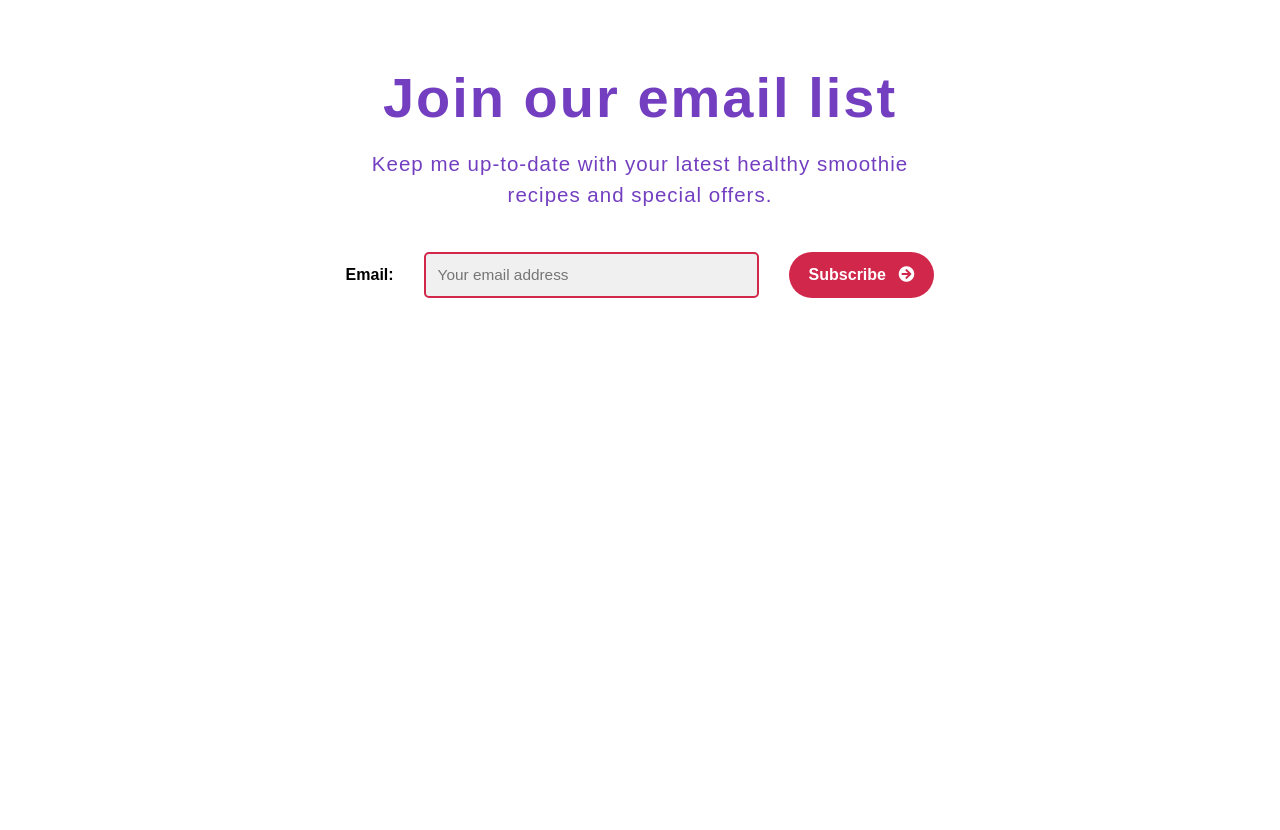
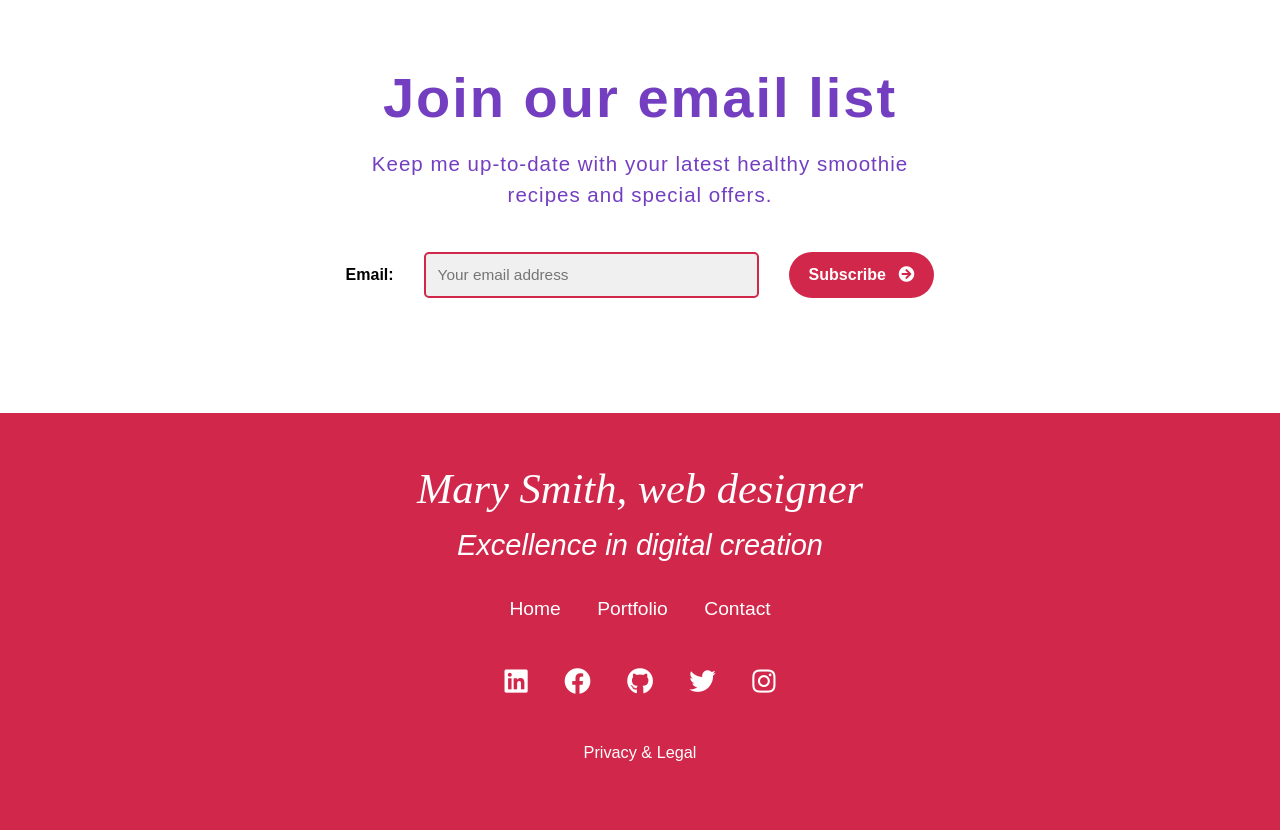
Before and after one commit to lenamont/lenamont.github.io, a plain HTML site: page portfolio/smoothies/index.html in a window 1280 px wide. Shown: the part 2282-3112 px from the top of the page. Before the commit the page ends 2631 px from the top, so only its background shows below. Drawn offline with Linux system fonts and the light colour scheme; a web font is replaced by a local one.

Commit message:
smoothies + footer

```diff
--- a/portfolio/smoothies/assets/css/style.css
+++ b/portfolio/smoothies/assets/css/style.css
@@ -221,3 +221,150 @@ p {
 }
 
 /* =============== END EMAIL SIGN UP FORM CSS ============= */
+
+
+/* == Begin footer CSS == */
+
+/* Outer footer parent container */
+.container-footer {
+    text-align: center;
+    color:#fff;
+    background-color:#d1274b;
+}
+
+/* Desktop footer - inside padding  */
+@media all and (min-width:768px) {
+	.container-footer { padding: 4% 8% 5% 8% }
+}
+
+/* Mobiles footer - inside padding */
+@media all and (max-width:767px) {
+	.container-footer { padding: 8% 8% 12% 8% }
+}
+
+/* Styles for footer background, text, icons and links */
+
+.container-footer h4,
+.container-footer h5,
+.container-footer ul li,
+.container-footer ul li a,
+.container-footer p,
+.container-footer p a {
+   color: #fff
+}
+
+/* Footer headings */
+.container-footer h4 {
+   font-family: serif;
+   font-weight: normal;
+   font-style: italic;
+   font-size: calc(26px + (48 - 26) * ((100vw - 320px)/(1600 - 320)));
+   margin: 0 auto 16px 0;
+}
+
+.container-footer h5 {
+    font-family: sans-serif;
+    font-weight: normal;
+    font-style:  italic;
+    color: #fff;
+    margin: 0 auto 36px auto;
+    font-size: calc(20px + (32 - 20) * ((100vw - 320px)/(1600 - 320)));
+}
+
+/* Footer text links and icon links */
+.container-footer ul.footer-links,
+.container-footer ul.footer-icons {
+    list-style-type: none;
+}
+
+.container-footer ul.footer-links {
+    margin: 0 auto 48px auto;
+}
+
+.container-footer ul.footer-icons {
+    margin: 0 auto 48px auto;
+}
+
+.container-footer ul.footer-links li,
+.container-footer ul.footer-icons li {
+    display: inline-block;
+    margin: 0 32px 0 0;
+    font-family: sans-serif;
+}
+
+.container-footer ul.footer-links li:last-child,
+.container-footer ul.footer-icons li:last-child {
+    margin-right: 0;
+}
+
+/* Footer text links */
+.container-footer ul.footer-links li a {
+    text-decoration: none;
+    border-bottom-style: solid;
+    border-bottom-width: 2px;
+    padding-bottom:2px;
+    font-size: calc(17px + (20 - 17) * ((100vw - 320px)/(1600 - 320)));
+}
+
+.container-footer ul.footer-links li a:link,
+.container-footer ul.footer-links li a:visited  {
+   border-bottom-color: transparent;
+}
+
+.container-footer ul.footer-links li a:hover,
+.container-footer ul.footer-links li a:active  {
+   border-bottom-color: #fff
+}
+
+/* Footer icons */
+.container-footer ul.footer-icons li a i {
+    text-decoration: none;
+    font-size: calc(22px + (28 - 22) * ((100vw - 320px)/(1600 - 320)));
+}
+
+.container-footer ul.footer-icons li a:hover,
+.container-footer ul.footer-icons li a:active  {
+   color: #fff
+}
+
+/* Privacy and legal link */
+.container-footer p a {
+    text-decoration: none;
+    border-bottom-style: solid;
+    border-bottom-width: 2px;
+    padding-bottom:2px;
+    font-size: calc(15px + (18 - 15) * ((100vw - 320px)/(1600 - 320)));
+}
+
+.container-footer p a:link,
+.container-footer p a:visited  {
+   border-bottom-color: transparent;
+}
+
+.container-footer p a:hover,
+.container-footer p a:active  {
+   border-bottom-color: #fff
+}
+
+a.privacy-legal {
+    font-family: sans-serif;
+    display: inline-block;
+    color:#fff;
+    text-decoration: none;
+    border-bottom-style: solid;
+    border-bottom-width: 2px;
+    padding-bottom:2px;
+    font-size: calc(14px + (17 - 14) * ((100vw - 320px)/(1600 - 320)));
+}
+
+a.privacy-legal:link,
+a.privacy-legal:visited {
+    border-bottom-color: transparent;
+}
+
+a.privacy-legal:active,
+a.privacy-legal:hover {
+    border-bottom-color: #fff
+}
+
+/* == End footer CSS == */
--- a/portfolio/smoothies/index.html
+++ b/portfolio/smoothies/index.html
@@ -109,5 +109,61 @@
 	<!-- =============== END EMAIL SIGN UP FORM HTML ============= -->
 
 
+
+	<!-- ****************************************************
+	================ FOOTER TO COPY AND PASTE ===============
+	****************************************************** -->
+
+    <!-- Begin HTML footer -->
+
+	<footer class="container-footer">
+
+        <h4>Mary Smith, web designer</h4>
+        <h5>Excellence in digital creation</h5>
+
+        <ul class="footer-links">
+            <li><a href="../../index.html">Home</a></li>
+            <li><a href="../index.html">Portfolio</a></li>
+            <li><a href="../../contact/index.html">Contact</a></li>
+        </ul>
+
+        <ul class="footer-icons">
+            <li>
+                <a href="https://ie.linkedin.com/school/ibat-college-dublin/" target="_blank">
+                    <i class="fab fa-linkedin"></i>
+                </a>
+            </li>
+
+            <li>
+                <a href="https://ie.linkedin.com/school/ibat-college-dublin/" target="_blank">
+                    <i class="fab fa-facebook"></i>
+                </a>
+            </li>
+
+            <li>
+                <a href="https://ie.linkedin.com/school/ibat-college-dublin/" target="_blank">
+                    <i class="fab fa-github"></i>
+                </a>
+            </li>
+
+            <li>
+                <a href="https://ie.linkedin.com/school/ibat-college-dublin/" target="_blank">
+                    <i class="fab fa-twitter"></i>
+                </a>
+            </li>
+
+            <li>
+                <a href="https://www.instagram.com/ibatcollegedublin/" target="_blank">
+                    <i class="fab fa-instagram"></i>
+                </a>
+            </li>
+
+         </ul>
+
+		 <a class="privacy-legal" href="../../privacy.html">Privacy & Legal</a>
+    </footer>
+
+	<!-- End HTML footer -->
+
 </body>
 </html>
```
